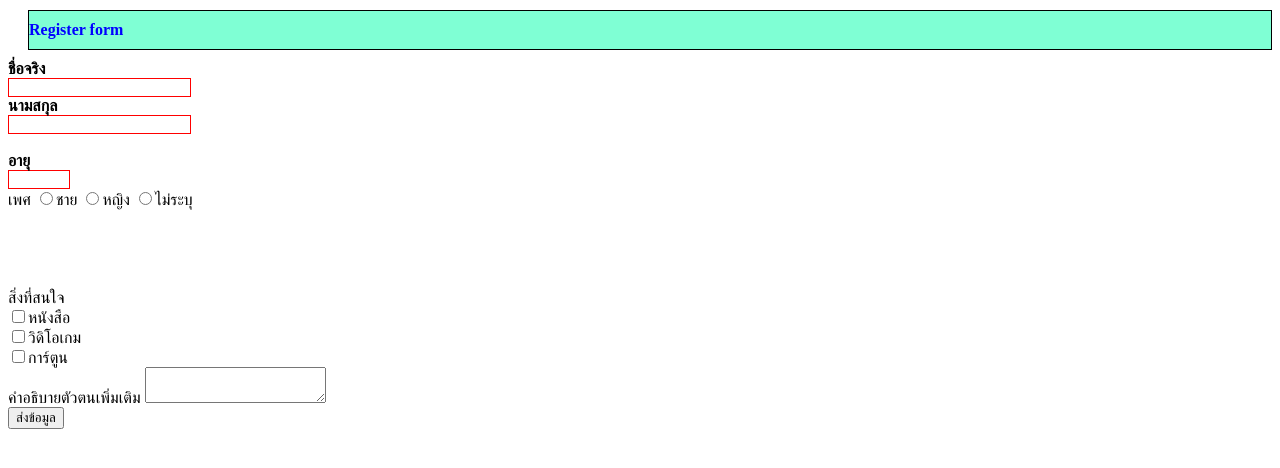
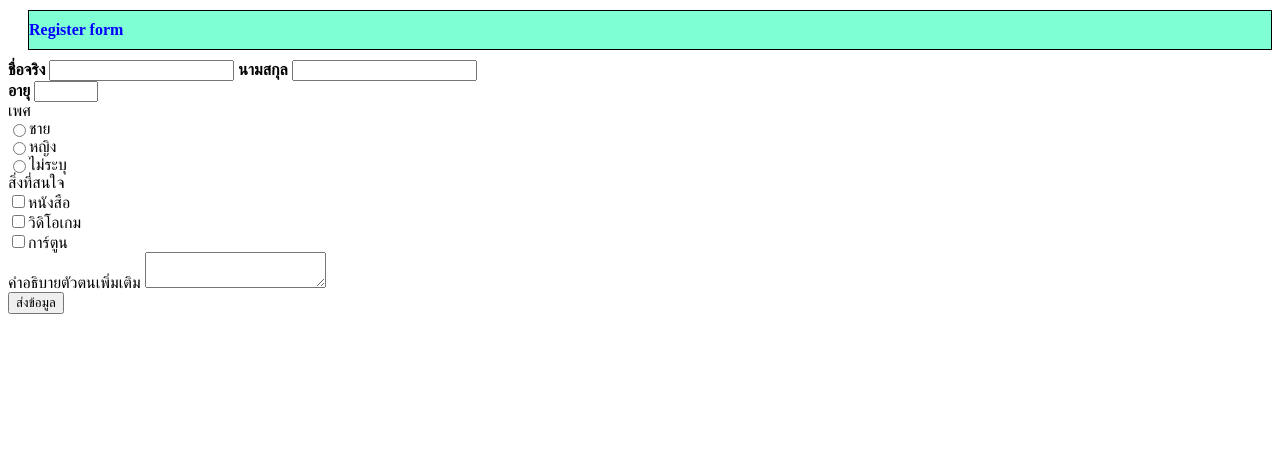
Before and after one commit to Kongstrength/Web, a plain HTML site: page main.html in a window 1280 px wide. Drawn offline with Linux system fonts and the light colour scheme; a web font is replaced by a local one.

Commit message:
Resolved merge conflicts

```diff
--- a/main.html
+++ b/main.html
@@ -28,16 +28,16 @@
             border: 1px black solid;
 
         }
-        .form{
+        /*.form{
         border: 1px solid red;
         display: block;
-        }
+        }*/
         .header-form{
             font-weight: 800;
         }
         .gender{
-            display: inline-block;
-            height: 100px;
+            display:flex;
+
         }
     </style>
 </head>
```
